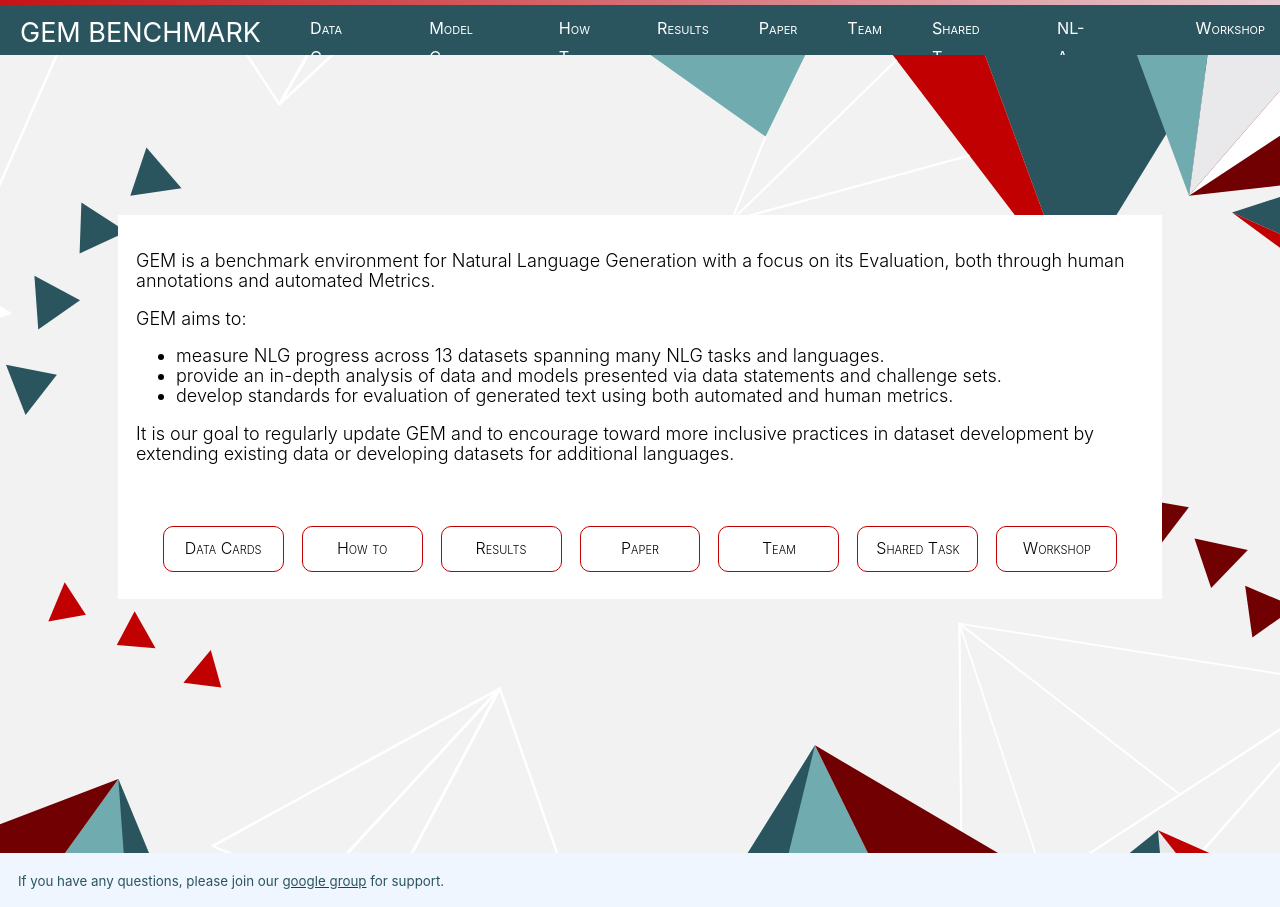
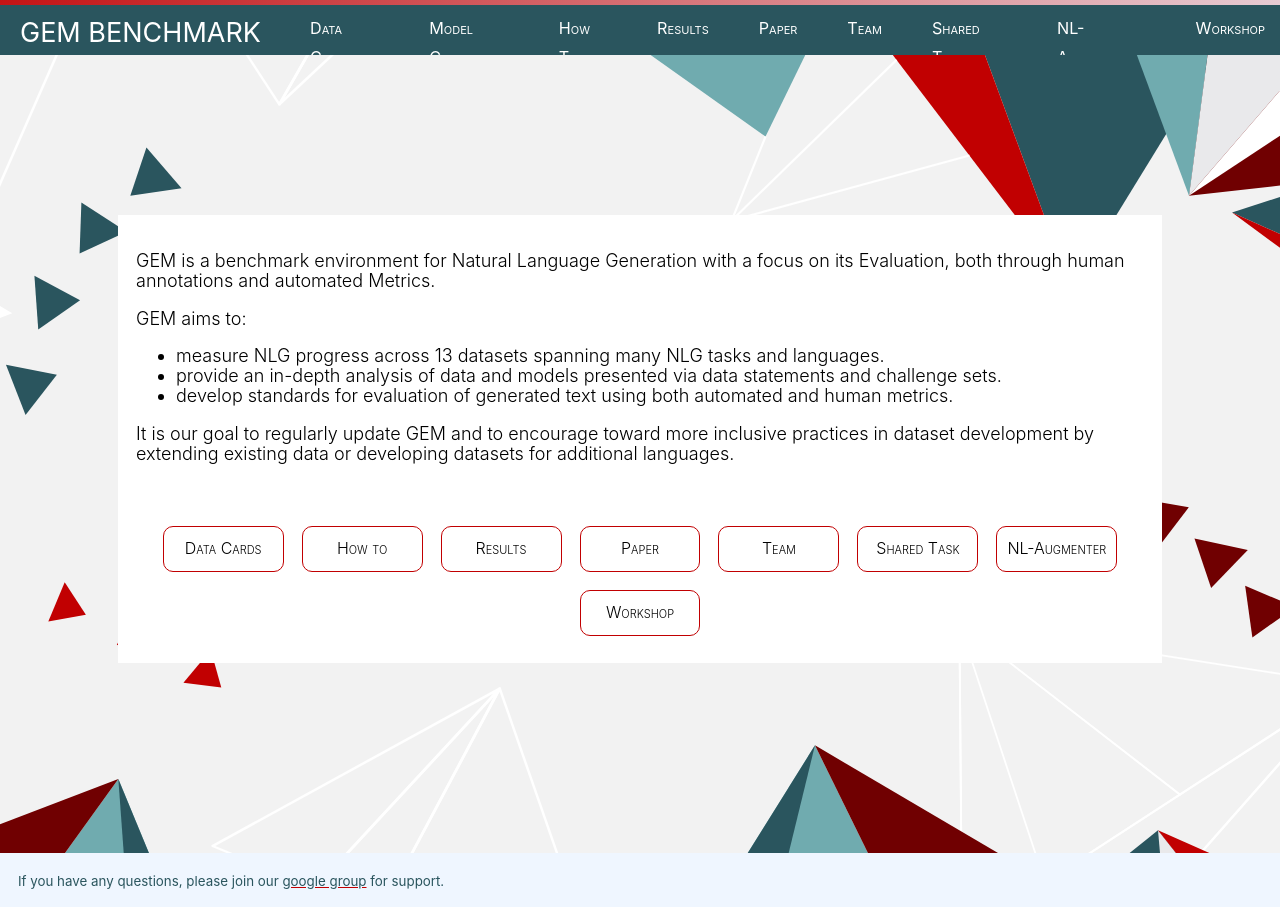
Before and after one commit to GEM-benchmark/GEM-benchmark.github.io, a Next.js app in the folder web/: page / in a window 1280 px wide. Built offline with nearby package versions, Linux system fonts and the light colour scheme.

Commit message:
Update index.js
Add NL-Augmenter as a tab on the main page.

```diff
--- a/web/pages/index.js
+++ b/web/pages/index.js
@@ -70,6 +70,12 @@ export default function Home() {
             </a>
           </Link>
 
+          <Link href="/nl_augmenter">
+            <a className={styles.card}>
+              <h3>NL-Augmenter</h3>
+            </a>
+          </Link>
+
           <Link href="/workshop">
             <a className={styles.card}>
               <h3>Workshop</h3>
```
